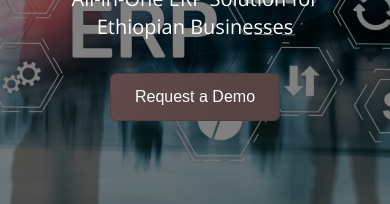
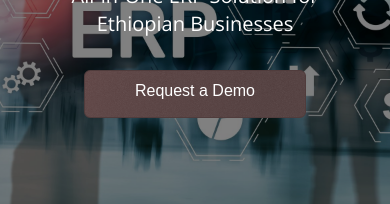
Before and after one commit to Bekione/adot_landing, a Next.js app: page /products/adot-erp in a window 390 px wide. Shown: the part 175-379 px from the top of the page. Built offline with nearby package versions, Linux system fonts and the light colour scheme; no server answers; a web font is replaced by a local one.

Commit message:
refactor: enhance Button component styles for improved consistency and responsiveness

```diff
--- a/components/ui/Button.tsx
+++ b/components/ui/Button.tsx
@@ -32,11 +32,11 @@ const Button = ({
         target={target}
         rel={target ? "noopener noreferrer" : undefined}
         className={cn(
-          className,
-          'font-ubuntuReg',
+          'font-ubuntuReg relative inline-block px-6 py-2 rounded-lg transition-all duration-300 overflow-hidden z-50',
           type === "default"
-            ? "relative inline-block px-6 py-2 rounded-lg text-white bg-primary hover:bg-secondary hover:text-primary transition-all duration-300 overflow-hidden z-50"
-            : "relative inline-flex w-fit h-12 animate-shimmer items-center justify-center rounded-md border border-primary bg-[linear-gradient(110deg,#503c3c,45%,#704d4d,55%,#503c3c)] bg-[length:200%_100%] px-6 font-medium text-white transition-colors hover:shadow-2xl hover:shadow-primary/[0.3] overflow-hidden z-50"
+            ? "text-white bg-primary hover:bg-secondary hover:text-primary"
+            : "w-fit h-12 animate-shimmer items-center justify-center rounded-md border border-primary bg-[linear-gradient(110deg,#503c3c,45%,#704d4d,55%,#503c3c)] bg-[length:200%_100%] text-white hover:shadow-2xl hover:shadow-primary/[0.3]",
+          className
         )}
       >
         <Noise />
```
